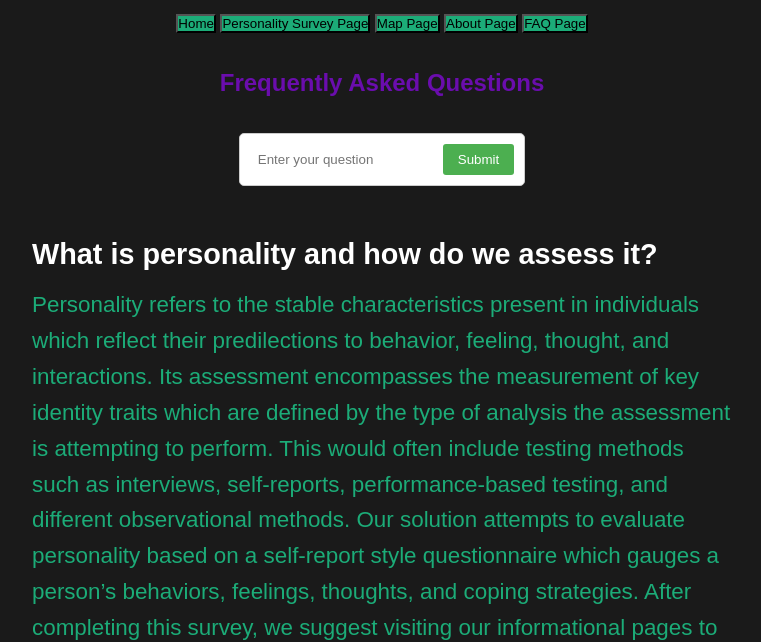
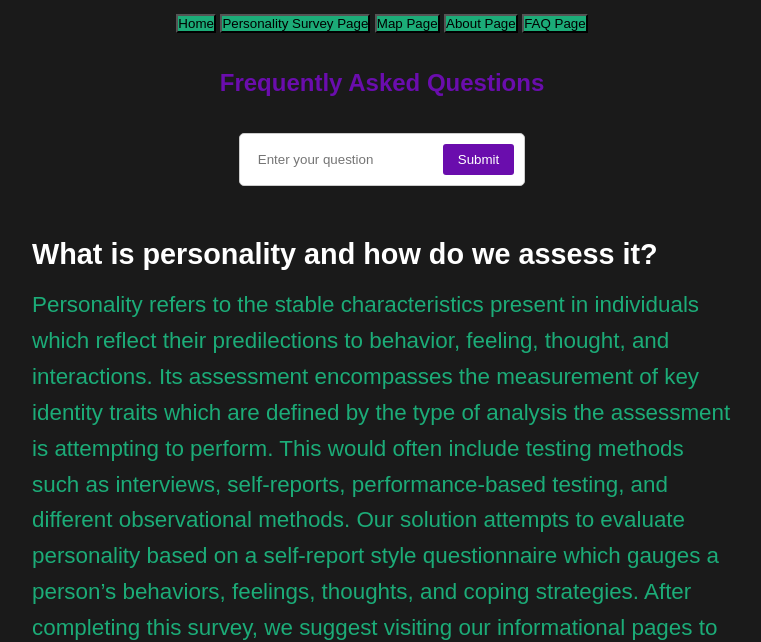
Before and after one commit to bdt266/personality, a website: page public/faq.html in a window 1280 px wide. Shown: the part 169-811 px from the top of the page, without its empty margins (258-1019 px from the left). Drawn offline with Linux system fonts and the light colour scheme.

Commit message:
Update faq.html

```diff
--- a/public/faq.html
+++ b/public/faq.html
@@ -60,7 +60,7 @@
             outline: none;
         }
         .faq-input button {
-            background-color: #4CAF50;
+            background-color: #6a0dad;
             color: white;
             border: none;
             border-radius: 3px;
```
